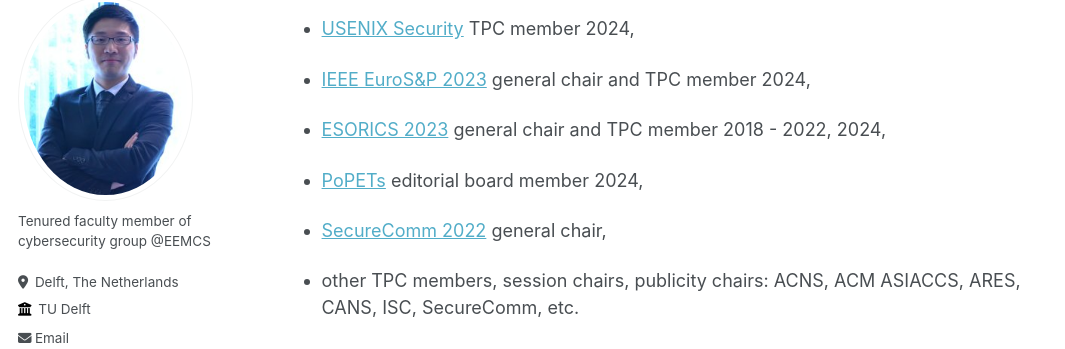
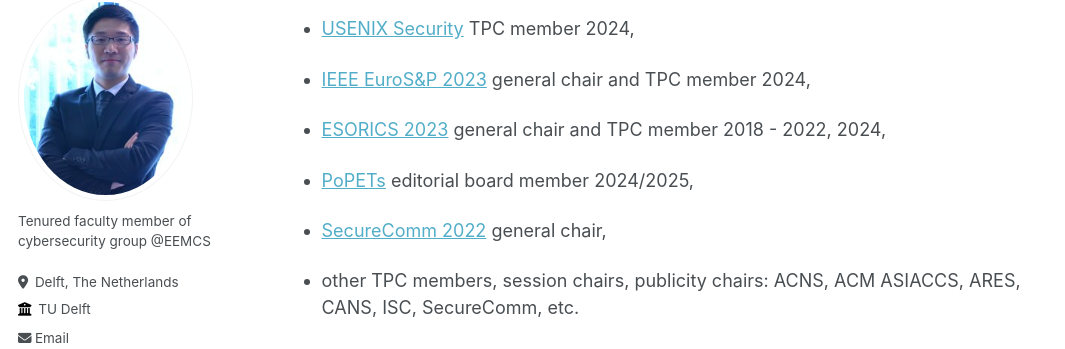
Before and after one commit to kaitailiang/kaitailiang.github.io, a Jekyll site: the page built from _pages/about.md, in a window 1280 px wide and 900 px high, scrolled down 2304 px. Shown: the part 90-439 px from the top of the window, without its empty margins (0-1065 px from the left). Built offline with Jekyll 4.4.1, drawn with Linux system fonts in a browser that asks for light colours; some web fonts are replaced.

Commit message:
Update about.md

```diff
--- a/_pages/about.md
+++ b/_pages/about.md
@@ -45,7 +45,7 @@ Conference contributions:
 
 - [ESORICS 2023](https://esorics2023.org/) general chair and TPC member 2018 - 2022, 2024,
 
-- [PoPETs](https://petsymposium.org/cfp24.php) editorial board member 2024,
+- [PoPETs](https://petsymposium.org/cfp24.php) editorial board member 2024/2025,
 
 - [SecureComm 2022](https://securecomm.eai-conferences.org/2022/) general chair,
 
```
